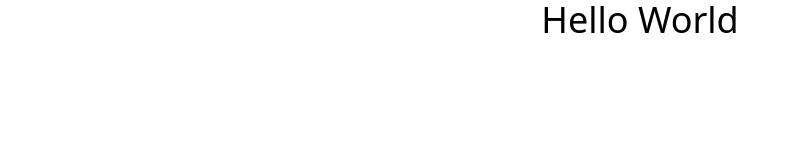
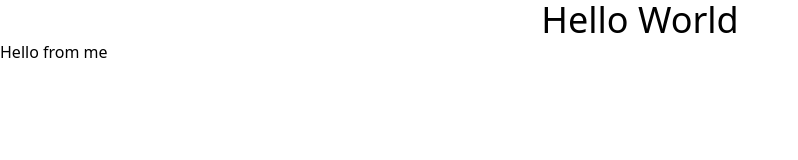
Before and after one commit to utkarsh098123/react_Basics002, a React (Vite) app: page / in a window 1280 px wide. Shown: the top 160 px of the page, without its empty margins (0-798 px from the left). Built offline with nearby package versions, Linux system fonts and the light colour scheme.

Commit message:
second commit

```diff
--- a/src/App.tsx
+++ b/src/App.tsx
@@ -5,6 +5,7 @@ const App = () => {
     <>
 
         <h1 className="text-center text-4xl">Hello World</h1>
+        <h2>Hello from me</h2>
 
 
     </>
```
